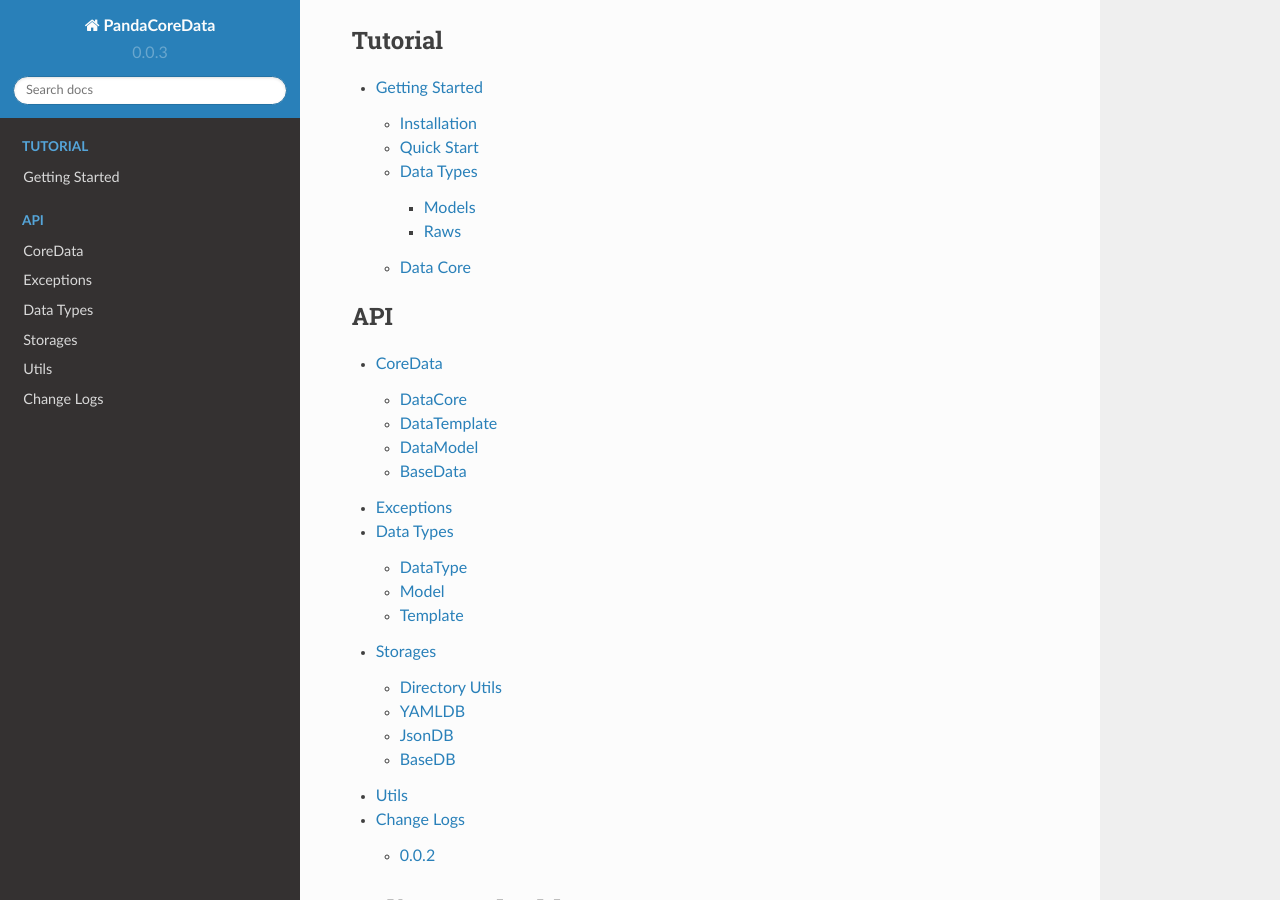
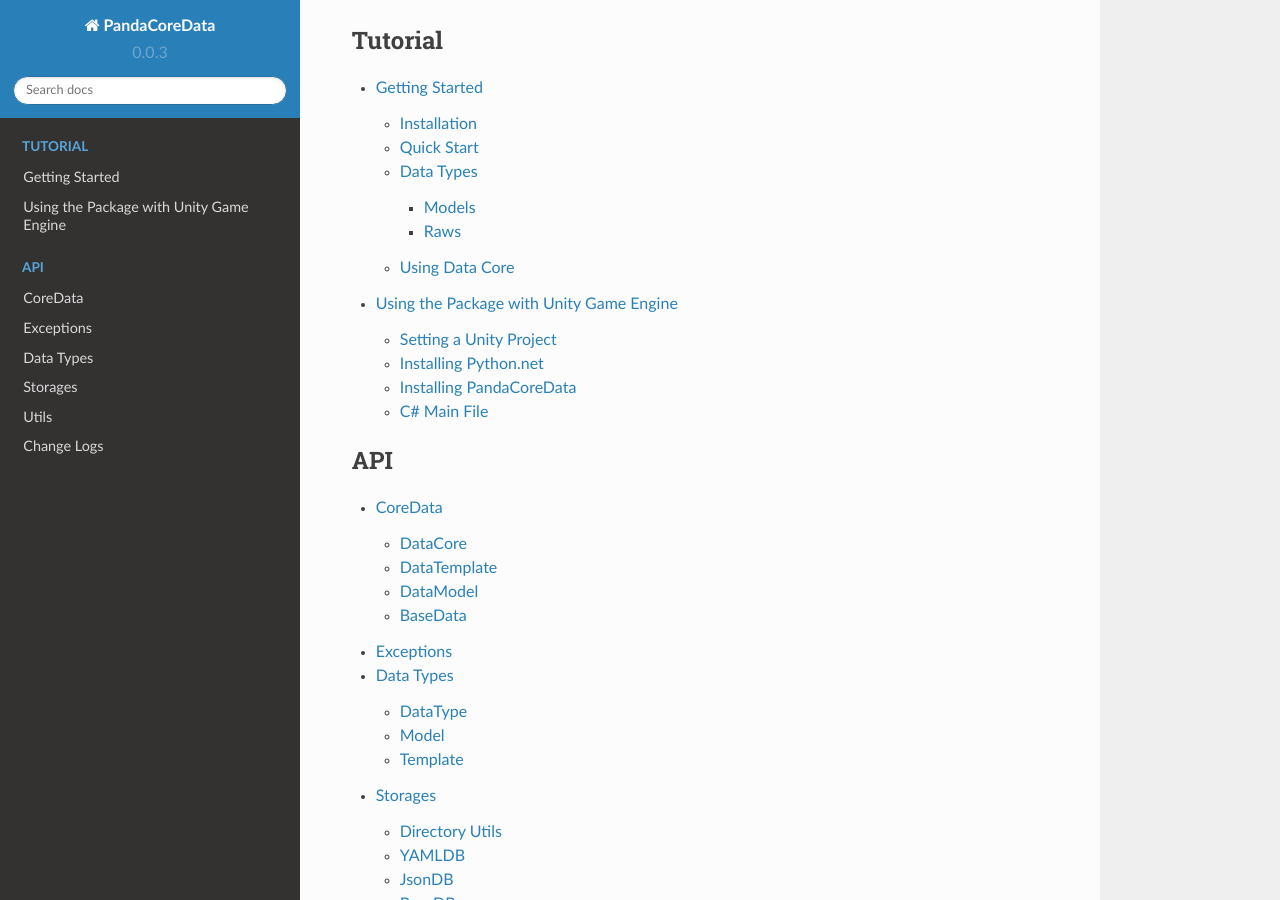
Before and after one commit to leandro-benedet-garcia/PandaCoreData, a Sphinx documentation site: the page built from docs/source/index.rst, in a window 1280 px wide and 900 px high, scrolled down 420 px. Built offline with Sphinx 7.4.7 and the Read the Docs theme 2.0.0, drawn with Linux system fonts in a browser that asks for light colours; the version number is read from the project's files by our own code; some of the changed lines change nothing that is shown.

Commit message:
Created an example using Unity

```diff
--- a/docs/source/conf.py
+++ b/docs/source/conf.py
@@ -31,6 +31,7 @@
 extensions = [
     'sphinx.ext.autodoc',
     'sphinx.ext.intersphinx',
+    'sphinx.ext.autosectionlabel',
 ]
 
 # Add any paths that contain templates here, relative to this directory.
--- a/docs/source/index.rst
+++ b/docs/source/index.rst
@@ -19,7 +19,8 @@
 	:glob:
 	:caption: Tutorial
 
-	tutorial/index
+	tutorial/getting_started
+	tutorial/unity
 
 .. toctree::
 	:maxdepth: 4
--- a/docs/source/tutorial/index.rst
+++ b/docs/source/tutorial/getting_started.rst
@@ -1,5 +1,3 @@
-.. contents ::
-
 ################
 Getting Started
 ################
@@ -154,11 +152,11 @@
 you'd like.
 
 But guess what, we don't need to worry to call every single raw or even to import our model inside
-our game, because we have:
+our game, because we:
 
-***********
-Data Core
-***********
+****************
+Using Data Core
+****************
 :class:`~panda_core_data.DataCore` is the class we use to access all the types, instances and data.
 It's use is (hopefully) simple. Let's edit the file `/tutorial/main.py` to this:
 
--- /dev/null
+++ b/docs/source/tutorial/unity.rst
@@ -0,0 +1,163 @@
+Using the Package with Unity Game Engine
+=========================================
+This is a sort of experiment I did while developing this package, which I focused in making a
+simple working example in Unity and make it work with a build. I executed all necessary functions
+to check which python interpreter and where the module is being loaded. And they returned that they
+were loaded from the game build path, which it's important when you ship your game so you don't
+need to ask for the user to install python together with your game.
+
+However I did not try to execute it in a machine that doesn't have Python, so if you want to use it
+in production that test must be made.
+
+So in this example we will learn how to:
+
+* Configure a Unity project
+* Use Python using Unity
+* Learn how to install a package using pip and use inside Unity
+* Code C# using python modules and `Python.Net <http://pythonnet.github.io/>`_
+
+.. note::
+
+    You can't use yaml if you use Unity because `PyYaml <https://pyyaml.org/>`_ raises errors, so
+    you have to use json raws.
+
+Setting a Unity Project
+########################
+For this we are using Unity 2019.02.0f1 but it would probably work with any Unity that is able to
+execute .net framework 4.x.
+
+So, create a new Unity project as normal, for learning purposes let's name the project *core_data*.
+Then set the API compatibility to framework 4.x you can read how to in this link:
+https://docs.microsoft.com/en-us/visualstudio/cross-platform/unity-scripting-upgrade?view=vs-2019\
+#enabling-the-net-4x-scripting-runtime-in-unity
+which will inform a couple more things about the difference between the versions.
+
+.. note::
+
+    I tested with netstandard 2.0 however it did not work because dynamic fields needs a microsoft
+    dll which is not referenced.
+
+Installing Python.net
+######################
+The easiest way that I found how to set everything up, is first of all, install python 3.7 64 bits,
+or 32 depending on the final build you desire and then install virtualenv with this command:
+
+.. code:: console
+
+    pip install virtualenv
+
+If you fell with a parachute here. The command above installs packages from the Python Library
+Index (PyPI) and virtualenv let you create a python interpreter that is not linked to the one
+installed into the system. So, pretty much we will create a virtualenv, *cd* to the root of your
+project and run this code:
+
+.. code:: console
+
+    virtualenv Packages/python_net
+
+Wait for the command to execute. Then activate the virtualenv with:
+
+.. code:: console
+
+    ./Packages/python_net/Scripts/activate
+
+Then simply install Python.Net with:
+
+.. code:: console
+
+    pip install pythonnet
+
+Lastly create a file inside *core_data/Packages/python_net* named *package.json* with this contents:
+
+.. code:: json
+
+    {
+      "name": "com.company.package_name",
+      "version": "0.0.1",
+      "displayName": "Example",
+      "description": "Any Description"
+    }
+
+Unity just needs those fields, the contents can be almost anything, but version and name fields
+needs to follow the pattern above.
+
+Installing PandaCoreData
+#########################
+The Python interpreter needs to load the module, but Unity compacts everything, but it doesn't
+compact anything inside the folder *Assets/StreamingAssets* so create that folder if it doesn't
+exist, then `cd` to that folder. Then execute this command:
+
+.. code:: console
+
+    pip install --ignore-installed git+https://github.com/Cerberus1746/PandaCoreData.git --install-option="--prefix=absolute_folder"
+
+And replace *absolute_folder* with the absolute folder to your streaming assets folder. Wait the
+command to execute and you are done.
+
+Follow this tutorial :ref:`Getting Started` and create the file structure with the command in there
+but inside *Assets/StreamingAssets* folder. Probably you would need to use the quickstart command
+like this:
+
+.. code:: console
+
+    ./Script/panda_core_data_commands -o . -re json
+
+Considering that you are executing that command inside the streaming folder, it will create a
+*mods* folder using json raws. Again, yaml won't work. Then follow :ref:`Getting Started` as
+normal, of course, you won't need to install again the package. But delete the *main.py* file, you
+won't be needing it because we use a:
+
+C# Main File
+##############
+And here's the final working example, the results will be the same as the :ref:`Getting Started`
+but this file will need to be inside the *Assets* folder, outside *StreamingAssets*
+folder. For convenience sake, let's call it *main.cs*
+
+.. code:: guess
+
+    using UnityEngine;
+	using Python.Runtime;
+	using System.IO;
+	using System.Collections.Generic;
+
+	namespace PythonTest {
+	    public class PythonTest : MonoBehaviour {
+	        void Start() {
+	            using(Py.GIL()) {
+	                // Let's import sys
+	                dynamic py_sys = Py.Import("sys");
+
+	                // We need this so we add the python modules from the streaming assets.
+	                // Otherwise the module won't load.
+	                string site_pkg = "Lib\\site-packages";
+	                py_sys.path.insert(0, Path.Combine(Application.streamingAssetsPath, site_pkg));
+
+	                // Now we can import all necesary modules for the example.
+	                dynamic py_panda_core_data = Py.Import("panda_core_data");
+	                dynamic py_dataclasses = Py.Import("dataclasses");
+	                dynamic py_builtin = Py.Import("builtins");
+
+	                // Now we get the mods folder from streaming assets
+	                string mods_folder = Path.Combine(Application.streamingAssetsPath, "mods");
+
+	                // And now we can use the data_core just like we do in python.
+	                // List type is automatically converted to python equivalent with Pyton.Net
+	                py_panda_core_data.data_core(mods_folder, templates_folder: false,
+	                                             excluded_extensions: new List<string>(){"meta"});
+
+	                // Now we iterate along all model instances
+	                dynamic item_model = py_panda_core_data.data_core.get_model_type("items");
+	                foreach(dynamic instance in item_model) {
+	                    // And we can iterate along all fields
+	                    foreach(dynamic field in py_dataclasses.fields(instance)) {
+	                        // And show the field name and field value
+	                        Debug.Log($"{field.name}: {py_builtin.getattr(instance, field.name)}");
+	                    }
+	                }
+	            }
+	        }
+	    }
+	}
+
+Then attatch this script to the camera or any object that you prefer. Then all you need to do is
+hit play or build the project if you want.
```
